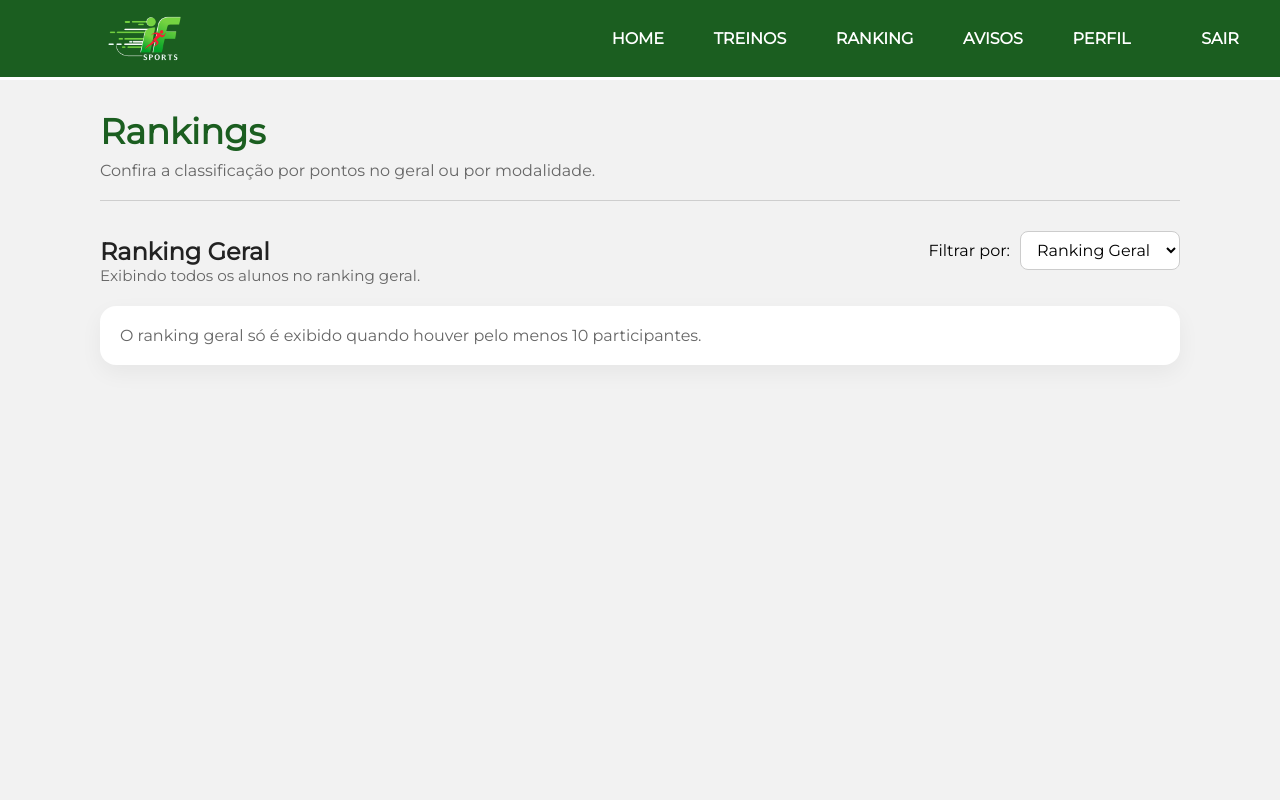
After one commit to Daviddutra07/IFSports---PP, a Flask app: page /rankings/ in a window 1280 px wide. The commit adds this page. Run offline with Flask 3, Linux system fonts and the light colour scheme; the visitor is signed in with stand-in values (Sample User, id 1); data comes from the database, SQL or seed files in the repository; data that the repository does not hold is empty.

Commit message:
Página de Rankings, Atualizações na Gamificação e Correções Gerais do Código

```diff
--- a/app/controllers/auth/routes.py
+++ b/app/controllers/auth/routes.py
@@ -17,7 +17,7 @@ def register():
         nome = form.nome.data
         email = form.email.data.lower()
         senha_hash = generate_password_hash(form.senha.data)
-        role = form.user_role
+        role = form.user_role.data
 
         # Verifica se o email já existe
         if User.query.filter_by(usr_email=email).first():
--- a/app/controllers/avisos/routes.py
+++ b/app/controllers/avisos/routes.py
@@ -16,7 +16,7 @@ avisos_bp = Blueprint("avisos",__name__,url_prefix="/avisos",template_folder="te
 
 def encher_select(form):
     modalidades = Modalidade.query.order_by(Modalidade.mod_nome.asc()).all()
-    treinos = Treino.query.order_by(Treino.trn_created_at.desc()).all()
+    treinos = Treino.query.filter(Treino.trn_ativo.is_(True), Treino.trn_deleted_at.is_(None)).order_by(Treino.trn_created_at.desc()).all()
 
     form.avs_modalidade_id.choices = [(0, "Todas / Global")] + [(m.mod_id, m.mod_nome) for m in modalidades]
 
--- /dev/null
+++ b/app/controllers/rankings/routes.py
@@ -0,0 +1,43 @@
+from flask import Blueprint, render_template
+from flask_login import login_required
+from sqlalchemy import desc
+from app.models.users import User
+from app.models.modalidades import Modalidade
+from flask import request
+
+rankings_bp = Blueprint("rankings",__name__,url_prefix="/rankings",template_folder="templates/rankings")
+
+@rankings_bp.route("/")
+@login_required
+def listar():
+    modalidade_id = request.args.get("modalidade", type=int)
+
+    modalidades = Modalidade.query.order_by(Modalidade.mod_nome.asc()).all()
+
+    query = User.query.filter(User.usr_tipo == "aluno")
+
+    if modalidade_id:
+        query = query.filter(User.usr_mod_id == modalidade_id)
+
+    ranking = query.order_by(
+        User.usr_pontos.desc(),
+        User.usr_nome.asc()
+    ).all()
+
+    exibir = len(ranking) >= 10
+
+    modalidade_selecionada = None
+    if modalidade_id:
+        modalidade_selecionada = next(
+            (m for m in modalidades if m.mod_id == modalidade_id),
+            None
+        )
+
+    return render_template(
+        "rankings/listar.html",
+        ranking=ranking,
+        modalidades=modalidades,
+        modalidade_id=modalidade_id,
+        modalidade_selecionada=modalidade_selecionada,
+        exibir=exibir
+    )
--- a/app/controllers/treinos/routes.py
+++ b/app/controllers/treinos/routes.py
@@ -177,9 +177,12 @@ def checkin(id):
     ocorrencia.tro_vagas_ocupadas += 1
 
     adicionar_pontos(current_user.usr_id, 5)
+
+    db.session.add(frequencia)
+    db.session.flush()
+
     verificar_conquistas(current_user.usr_id)
 
-    db.session.add(frequencia)
     db.session.commit()
 
     flash("Check-in realizado com sucesso!", "success")
--- a/app/controllers/users/routes.py
+++ b/app/controllers/users/routes.py
@@ -49,8 +49,8 @@ def perfil(id):
         return render_template("users/perfil.html",user=user,conquistas=conquistas_exibicao, tier_config=TIER_CONFIG, nivel=nivel, total_conquistas=total_conquistas, aluno=aluno, treinos=treinos, media=media, nome=nome)
     return render_template("users/perfil.html",user=user)
 
+@usuarios_bp.route("/concluir", methods=["GET", "POST"])
 @login_required
-@usuarios_bp.route("/concluir", methods=["GET", "POST"])
 def concluir():
     user = current_user
 
--- a/app/static/css/base.css
+++ b/app/static/css/base.css
@@ -39,7 +39,7 @@ nav {
     background-color: var(--verde-principal);
     border-bottom: 3px solid rgb(255, 255, 255);
     position: fixed;
-    z-index: 1;
+    z-index: 500;
     padding: 0px 20px;
 }
 
--- /dev/null
+++ b/app/static/css/pages/rankings.css
@@ -0,0 +1,262 @@
+main.ranking-page {
+    min-height: 90vh;
+    padding: 30px 100px;
+    background-color: var(--fundo-claro);
+    display: flex;
+    flex-direction: column;
+    gap: 30px;
+}
+
+.ranking-header {
+    border-bottom: 1px solid rgba(0, 0, 0, 0.15);
+    padding-bottom: 20px;
+}
+
+.ranking-header h1 {
+    font-size: 2.2rem;
+    color: var(--verde-principal);
+    margin-bottom: 8px;
+}
+
+.ranking-header p {
+    color: #666;
+    font-size: 1rem;
+}
+
+.ranking-section {
+    display: flex;
+    flex-direction: column;
+    gap: 16px;
+}
+
+.section-topo {
+    display: flex;
+    justify-content: space-between;
+    align-items: center;
+    gap: 15px;
+    flex-wrap: wrap;
+}
+
+.section-topo h2 {
+    color: #222;
+    font-size: 1.5rem;
+}
+
+.section-info {
+    color: #666;
+    font-size: 0.95rem;
+}
+
+.ranking-card {
+    background: #fff;
+    border-radius: 18px;
+    box-shadow: 0 8px 22px rgba(0,0,0,0.06);
+    padding: 20px;
+    overflow-x: auto;
+}
+
+.ranking-tabela {
+    width: 100%;
+    border-collapse: collapse;
+}
+
+.ranking-tabela th,
+.ranking-tabela td {
+    padding: 14px 12px;
+    text-align: left;
+    border-bottom: 1px solid #ececec;
+}
+
+.ranking-tabela th {
+    color: #444;
+    font-size: 0.95rem;
+}
+
+.ranking-tabela td {
+    color: #222;
+    font-size: 0.98rem;
+}
+
+.ranking-tabela tr.top-1 {
+    background: rgba(255, 215, 0, 0.12);
+    font-weight: 700;
+}
+
+.ranking-tabela tr.top-2 {
+    background: rgba(192, 192, 192, 0.14);
+    font-weight: 700;
+}
+
+.ranking-tabela tr.top-3 {
+    background: rgba(205, 127, 50, 0.12);
+    font-weight: 700;
+}
+
+.ranking-vazio {
+    background: #fff;
+    border-radius: 16px;
+    padding: 20px;
+    color: #666;
+    box-shadow: 0 8px 22px rgba(0,0,0,0.05);
+}
+
+.ranking-vazio.interno {
+    box-shadow: none;
+    background: #f8f8f8;
+    padding: 16px;
+}
+
+.modalidades-grid {
+    display: grid;
+    grid-template-columns: repeat(auto-fit, minmax(400px, 1fr));
+    gap: 20px;
+}
+
+.modalidade-card {
+    display: flex;
+    flex-direction: column;
+    gap: 14px;
+}
+
+.modalidade-topo {
+    display: flex;
+    justify-content: space-between;
+    align-items: center;
+    gap: 12px;
+    flex-wrap: wrap;
+}
+
+.modalidade-topo h3 {
+    color: var(--verde-principal);
+    font-size: 1.2rem;
+}
+
+.modalidade-topo span {
+    color: #666;
+    font-size: 0.9rem;
+}
+
+.ranking-filtro {
+    display: flex;
+    justify-content: flex-end;
+    margin-bottom: 20px;
+}
+
+.ranking-filtro form {
+    display: flex;
+    align-items: center;
+    gap: 10px;
+}
+
+.ranking-filtro select {
+    padding: 8px 12px;
+    border-radius: 8px;
+    border: 1px solid #ccc;
+    background: white;
+    font-weight: 500;
+}
+
+.ranking-tabela-container {
+    max-height: 47.73vh;   /* altura fixa baseada na tela */
+    overflow-y: auto;   /* scroll só quando precisar */
+}
+
+.ranking-tabela thead th {
+    position: sticky;
+    top: 0;
+    background: white;
+    z-index: 2;
+}
+
+.ranking-tabela {
+    width: 100%;
+    border-collapse: collapse;
+}
+
+.coluna-aluno {
+    display: flex;
+    align-items: center;
+    gap: 12px;
+}
+
+.foto-ranking {
+    width: 42px;
+    height: 42px;
+    object-fit: cover;
+    border-radius: 50%;
+    border: 2px solid #e5e5e5;
+}
+
+.aluno-info {
+    display: flex;
+    align-items: center;
+    gap: 8px;
+    flex-wrap: wrap;
+}
+
+.link-perfil {
+    color: #222;
+    text-decoration: none;
+    font-weight: 600;
+    transition: 0.2s ease;
+}
+
+.link-perfil:hover {
+    color: var(--verde-principal);
+    text-decoration: underline;
+}
+
+.linha-usuario {
+    background-color: #f0fff4;
+}
+
+.ranking-tabela tr.top-20 {
+    background: rgba(76, 175, 80, 0.06);
+}
+
+.ranking-tabela tr.top-20 td:first-child {
+    font-weight: 700;
+    color: var(--verde-principal);
+}
+
+.ranking-tabela tr.top-20.linha-usuario {
+    background-color: #dcfce7;
+}
+
+.ranking-tabela tr.top-10 {
+    background: linear-gradient(
+        to right,
+        rgba(255, 215, 0, 0.08),
+        rgba(255, 255, 255, 0)
+    );
+    position: relative;
+}
+
+.ranking-tabela tr.top-10 td:first-child {
+    font-weight: 700;
+    color: #b8860b;
+}
+
+.ranking-tabela tr.top-10.linha-usuario {
+    background: linear-gradient(
+        to right,
+        rgba(255, 215, 0, 0.12),
+        rgba(220, 252, 231, 0.6)
+    );
+}
+
+@media (max-width: 900px) {
+    main.ranking-page {
+        padding: 25px 20px;
+    }
+
+    .modalidades-grid {
+        grid-template-columns: 1fr;
+    }
+}
+
+@media (max-width: 768px) {
+    .ranking-tabela-container {
+        max-height: 50vh;
+    }
+}
--- a/app/templates/base.html
+++ b/app/templates/base.html
@@ -37,7 +37,7 @@
         <div class="nav-links nav-logged">
             <a href="">HOME</a>
             <a href="{{ url_for('treinos.listar') }}">TREINOS</a>
-            <a href="">RANKING</a>
+            <a href="{{ url_for('rankings.listar') }}">RANKING</a>
             <a href="{{ url_for('avisos.listar' )}}">AVISOS</a>
             <a href="{{ url_for('usuarios.perfil', id=current_user.usr_id) }}">PERFIL</a>
             <form method="POST" action="{{ url_for('auth.logout') }}" class="d-inline">
@@ -51,7 +51,7 @@
                 <li> <a href="#" id="closeSidebar">Fechar</a> </li>
                 <li> <a href="">HOME</a> </li>
                 <li> <a href="{{ url_for('treinos.listar') }}">TREINOS</a></li>
-                <li> <a href="">RANKING</a> </li>
+                <li> <a href="{{ url_for('rankings.listar') }}">RANKING</a> </li>
                 <li> <a href="{{ url_for('avisos.listar' )}}">AVISOS</a> </li>
                 <li> <a href="{{ url_for('usuarios.perfil', id=current_user.usr_id) }}">PERFIL</a> </li>
                 <li>
--- /dev/null
+++ b/app/templates/rankings/listar.html
@@ -0,0 +1,133 @@
+{% extends "base.html" %}
+
+{% block titulo %}Rankings - IFSports{% endblock %}
+
+{% block css %}
+<link rel="stylesheet" href="{{ url_for('static', filename='css/pages/rankings.css') }}">
+{% endblock %}
+
+{% block conteudo %}
+<main class="ranking-page">
+    <header class="ranking-header">
+        <h1>Rankings</h1>
+        <p>Confira a classificação por pontos no geral ou por modalidade.</p>
+    </header>
+
+    <section class="ranking-section">
+        <div class="section-topo">
+            <div>
+                <h2>
+                    {% if modalidade_selecionada %}
+                        Ranking - {{ modalidade_selecionada.mod_nome }}
+                    {% else %}
+                        Ranking Geral
+                    {% endif %}
+                </h2>
+
+                <span class="section-info">
+                    {% if modalidade_selecionada %}
+                        Exibindo apenas os alunos desta modalidade.
+                    {% else %}
+                        Exibindo todos os alunos no ranking geral.
+                    {% endif %}
+                </span>
+            </div>
+
+            <div class="ranking-filtro">
+                <form method="GET">
+                    <label for="modalidade">Filtrar por:</label>
+                    <select name="modalidade" id="modalidade" onchange="this.form.submit()">
+                        <option value="">Ranking Geral</option>
+
+                        {% for m in modalidades %}
+                            <option value="{{ m.mod_id }}"
+                                {% if modalidade_id == m.mod_id %}selected{% endif %}>
+                                {{ m.mod_nome }}
+                            </option>
+                        {% endfor %}
+                    </select>
+                </form>
+            </div>
+        </div>
+
+        {% if exibir %}
+            <div class="ranking-card">
+                <div class="ranking-tabela-container">
+                    <table class="ranking-tabela">
+                        <thead>
+                            <tr>
+                                <th>#</th>
+                                <th>Aluno</th>
+
+                                {% if not modalidade_selecionada %}
+                                    <th>Modalidade</th>
+                                {% endif %}
+
+                                <th>Pontos</th>
+                            </tr>
+                        </thead>
+                        <tbody>
+                            {% for aluno in ranking %}
+                                <tr class="
+                                    {% if loop.index <= 3 %}
+                                        top-{{ loop.index }}
+                                    {% elif loop.index <= 10 %}
+                                            top-10
+                                    {% elif loop.index <= 20 %}
+                                        top-20
+                                    {% endif %}
+                                    {% if aluno.usr_id == current_user.usr_id %} linha-usuario {% endif %}
+                                ">
+                                    <td>
+                                        {% if loop.index == 1 %}
+                                            🥇
+                                        {% elif loop.index == 2 %}
+                                            🥈
+                                        {% elif loop.index == 3 %}
+                                            🥉
+                                        {% else %}
+                                            {{ loop.index }}
+                                        {% endif %}
+                                    </td>
+
+                                    <td class="coluna-aluno">
+                                        <img class="foto-ranking" src="{{ url_for('static', filename=aluno.usr_img) }}" alt="Foto de perfil de {{ aluno.usr_nome }}">
+
+                                        <div class="aluno-info">
+                                            <a class="link-perfil" href="{{ url_for('usuarios.perfil', id=aluno.usr_id) }}">
+                                                {{ aluno.usr_nome }}
+                                            </a>
+
+                                            {% if aluno.usr_id == current_user.usr_id %}
+                                                <span class="voce-badge">(Você)</span>
+                                            {% endif %}
+                                        </div>
+                                    </td>
+
+                                    {% if not modalidade_selecionada %}
+                                        <td>
+                                            {{ aluno.modalidade.mod_nome if aluno.modalidade else "Sem modalidade" }}
+                                        </td>
+                                    {% endif %}
+
+                                    <td>{{ aluno.usr_pontos }}</td>
+                                </tr>
+                            {% endfor %}
+                        </tbody>
+                    </table>
+                </div>
+            </div>
+        {% else %}
+            <div class="ranking-vazio">
+                <p>
+                    {% if modalidade_selecionada %}
+                        Esta modalidade ainda não possui o mínimo de 10 participantes para exibir o ranking.
+                    {% else %}
+                        O ranking geral só é exibido quando houver pelo menos 10 participantes.
+                    {% endif %}
+                </p>
+            </div>
+        {% endif %}
+    </section>
+</main>
+{% endblock %}
--- a/app/templates/treinos/listar.html
+++ b/app/templates/treinos/listar.html
@@ -46,8 +46,14 @@
 
 {% block scripts %}
 <script>
+    socket.emit("entrar_pagina_treinos");
+
     socket.on("atualizar_treinos", function(){
         location.reload();
     });
+
+    window.addEventListener("beforeunload", function () {
+        socket.emit("sair_pagina_treinos");
+    });
 </script>
 {% endblock %}
--- a/requirements.txt
+++ b/requirements.txt
@@ -18,6 +18,7 @@ itsdangerous==2.2.0
 Jinja2==3.1.6
 MarkupSafe==3.0.3
 mysqlclient==2.2.7
+pillow==12.1.1
 python-dotenv==1.2.1
 python-engineio==4.13.1
 python-socketio==5.16.1
```
Also changed, not shown: app/__init__.py (+13 -1 lines), app/seed/conquistas.py (+4 -4 lines), app/services/gamification_service.py (+31 -19 lines), 1 other file.
